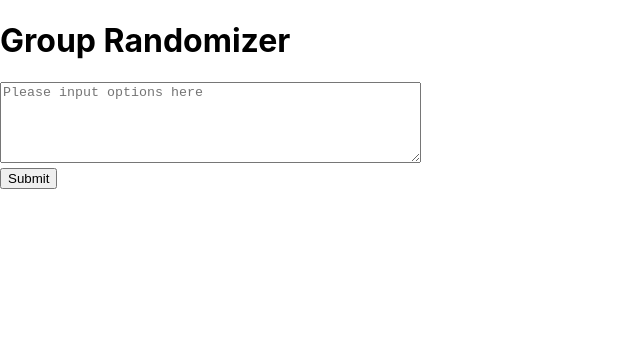
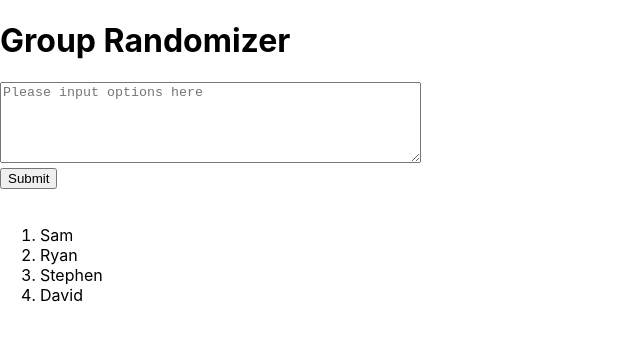
Before and after one commit to guosamuel/group_randomizer_front_end, a React (Create React App) app: page / in a window 1280 px wide. Shown: the top 340 px of the page, without its empty margins (0-640 px from the left). Built offline with nearby package versions, Linux system fonts and the light colour scheme.

Commit message:
Added initial dummy data and rendering options

```diff
--- a/src/App.js
+++ b/src/App.js
@@ -2,17 +2,21 @@ import React, { useState } from 'react';
 import Form from './components/Form'
 
 function App() {
-  const [ options, setOptions ] = useState([])
+  const [ options, setOptions ] = useState(["Sam", "Ryan", "Stephen", "David"])
 
   const handleOptionSubmit = (e, input) => {
     e.preventDefault()
     setOptions([...options, input])
   }
 
+  const listOfOptions = options.map( (option, index) => <li key={index}>{option}</li>)
+
   return (
     <div>
       <h1>Group Randomizer</h1>
       <Form handleOptionSubmit={handleOptionSubmit}/>
+      <br/>
+      <ol>{listOfOptions}</ol>
     </div>
   )
 }
```
